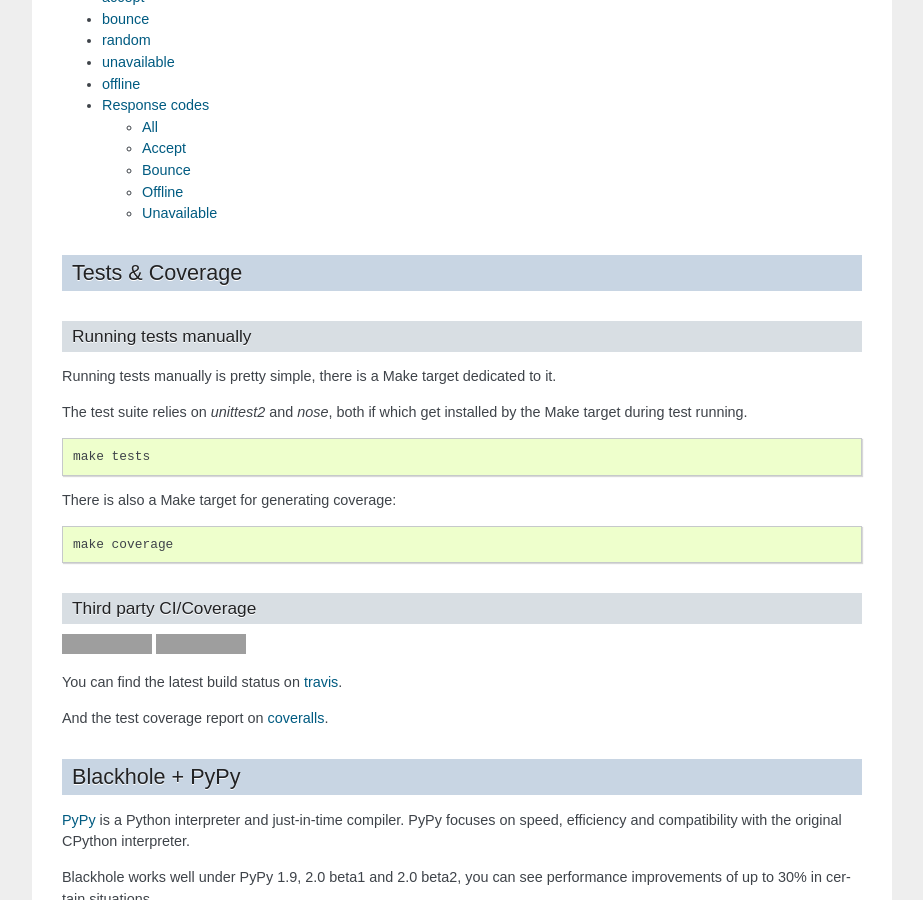
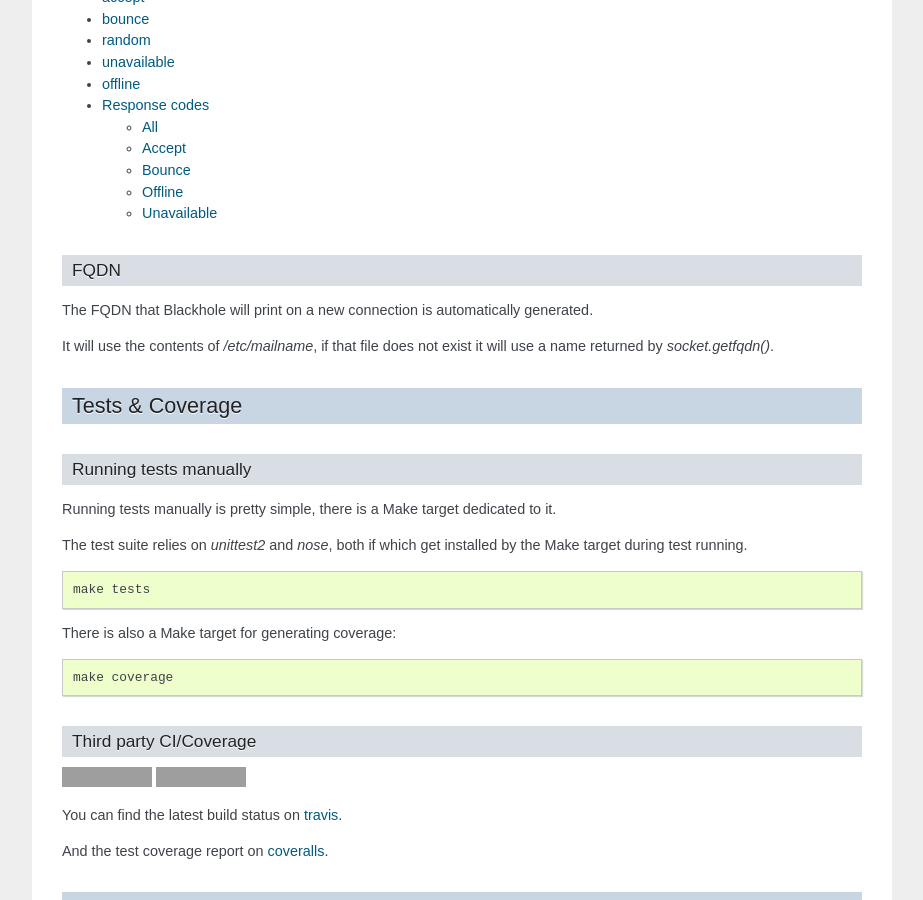
Before and after one commit to kura/blackhole, a Sphinx documentation site: the page built from docs/source/index.rst, in a window 1280 px wide and 900 px high, scrolled down 2567 px. Shown: the whole window, without its empty margins (198-1121 px from the left). Built offline with Sphinx 7.4.7, drawn with Linux system fonts in a browser that asks for light colours; grey boxes are pictures that could not be loaded.

Commit message:
Added mailname and removed SMTP codes

```diff
--- a/docs/source/index.rst
+++ b/docs/source/index.rst
@@ -157,6 +157,14 @@ Getting started
     modes
     response-codes
 
+FQDN
+----
+
+The FQDN that Blackhole will print on a new connection is automatically generated.
+
+It will use the contents of `/etc/mailname`, if that file does not exist it will
+use a name returned by `socket.getfqdn()`.
+
 Tests & Coverage
 ================
 
--- a/docs/source/response-codes.rst
+++ b/docs/source/response-codes.rst
@@ -10,11 +10,11 @@ All
 +------+------------------------------------------------------------+
 | Code | message                                                    |
 +======+============================================================+
-| 220  | OK, ready                                                  |
+| 220  | OK                                                         |
 +------+------------------------------------------------------------+
 | 221  | Thank you for speaking to me                               |
 +------+------------------------------------------------------------+
-| 250  | OK, done                                                   |
+| 250  | OK                                                         |
 +------+------------------------------------------------------------+
 | 251  | OK, user not local, will forward                           |
 +------+------------------------------------------------------------+
```
Also changed, not shown: docs/source/api-utils.rst (+7 -0 lines), 4 other files.
